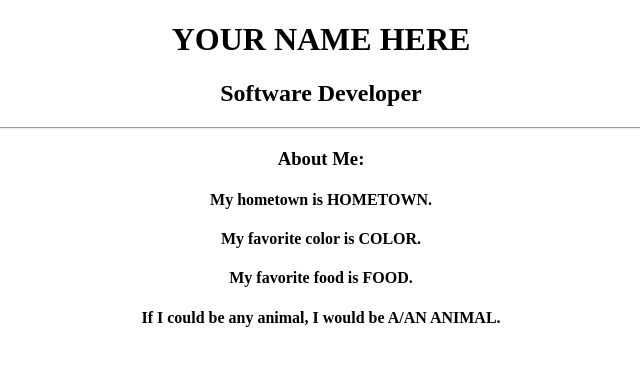
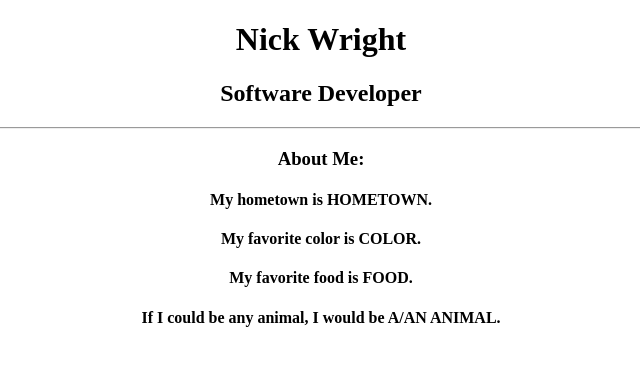
Before and after one commit to lherna1371/NC_state_profile, a plain HTML site: page index.html in a window 1280 px wide. Shown: the whole page, without its empty margins (319-959 px from the left). Drawn offline with Linux system fonts and the light colour scheme.

Commit message:
Nick's contribution

```diff
--- a/index.html
+++ b/index.html
@@ -9,7 +9,7 @@
 
 <body>
     <div align="center">
-        <h1>YOUR NAME HERE</h1>
+        <h1>Nick Wright</h1>
         <h2>Software Developer</h2>
         <hr>
         <h3>About Me:</h3>
```
